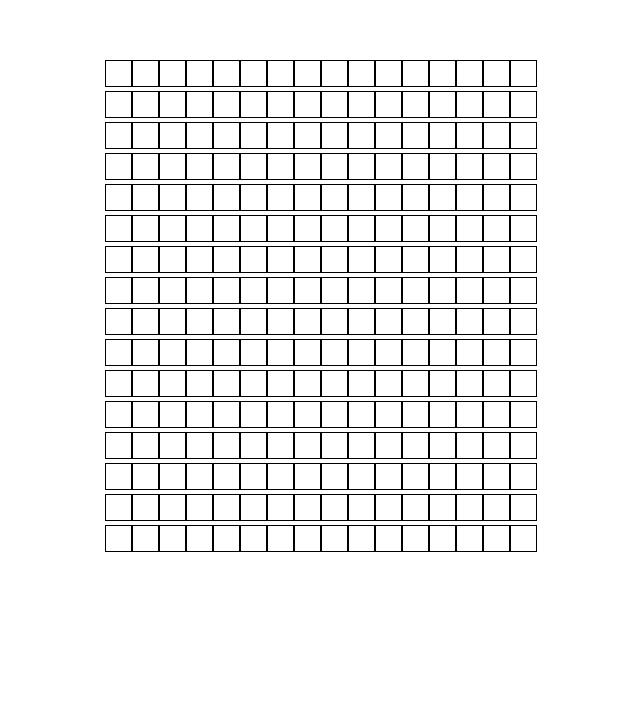
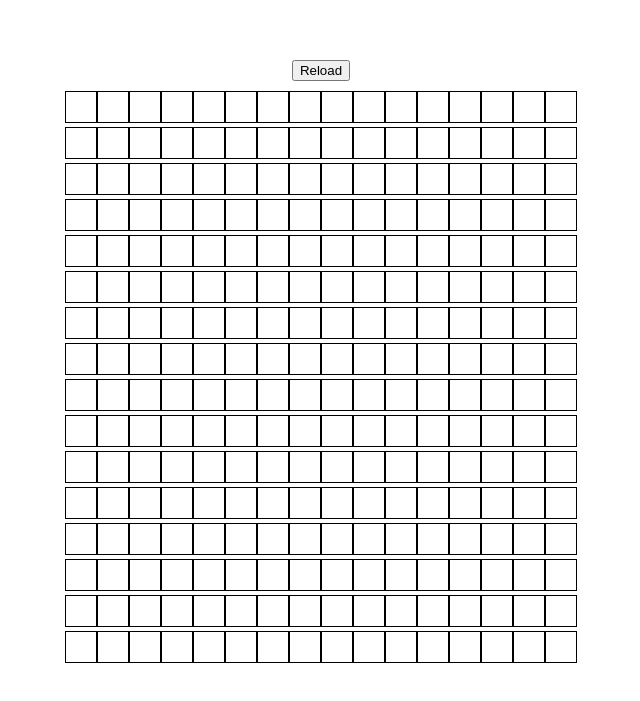
Before and after one commit to GabrielRMorales/etch-a-sketch, a plain HTML site: page divplay.html in a window 1280 px wide. Shown: the part 193-894 px from the top of the page, without its empty margins (319-959 px from the left). Drawn offline with nearby package versions, Linux system fonts and the light colour scheme.

Commit message:
This version has a reload button

```diff
--- a/divplay.html
+++ b/divplay.html
@@ -6,14 +6,19 @@
       text-align:center;
       margin: 20% auto;
           }
+      button{
+        margin-bottom: 10px;
+      }
   </style>
     <script src="https://ajax.googleapis.com/ajax/libs/jquery/1.11.0/jquery.min.js"></script>
   </head>
   <body>
   <main>
+  <button id="reload" >Reload</button>
+  <br>
   </main>
   <script type="text/javascript">
-  $(document).ready(function(){
+$(document).ready(function(){
    for (var i = 0; i < 16; i++) {
     for (var j = 0; j < 16; j++) {
   $("main").append("<div class='gridbox'></div>");
@@ -21,10 +26,22 @@
 }
   $("main").append("<br/>");
 }
-  $(".gridbox").css({"height":"25px", "width":"25px", "border": "1px solid black", /*"float":"left"*/"display":"inline-block"});
 
+
+  $(".gridbox").css({"height":"30px", "width":"30px", "border": "1px solid black", /*"float":"left"*/"display":"inline-block"});
+  $("div").hover(
+    function(){
+    $(this).css({"background-color":"blue"});
+
+    /*This would remove the color as soon as the user 'unhovers'
+    function(){
+    $(this).css({"background-color": "white"});
+    }*/
   });
-
+  $("#reload").click(function(){
+     $("main").html("Basic Reload Button Works");
+  });
+});
 
 
 
```
